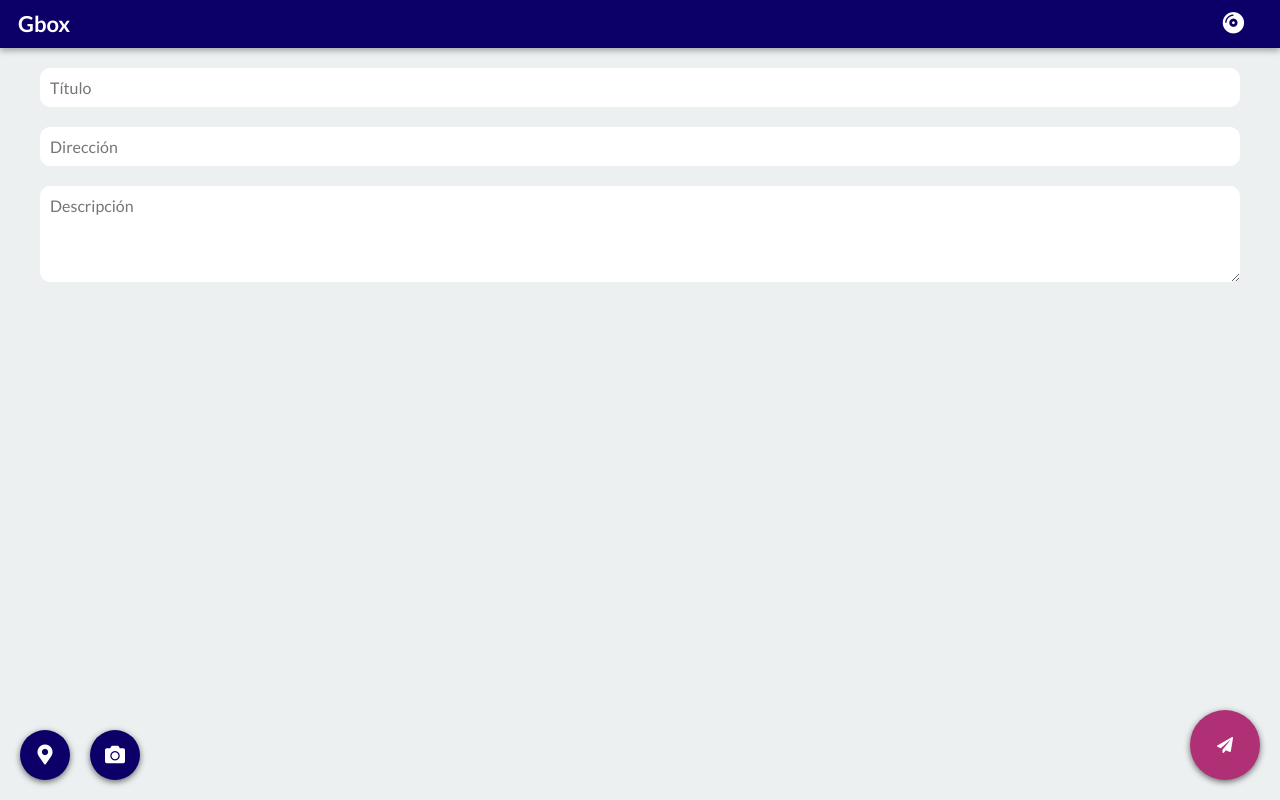
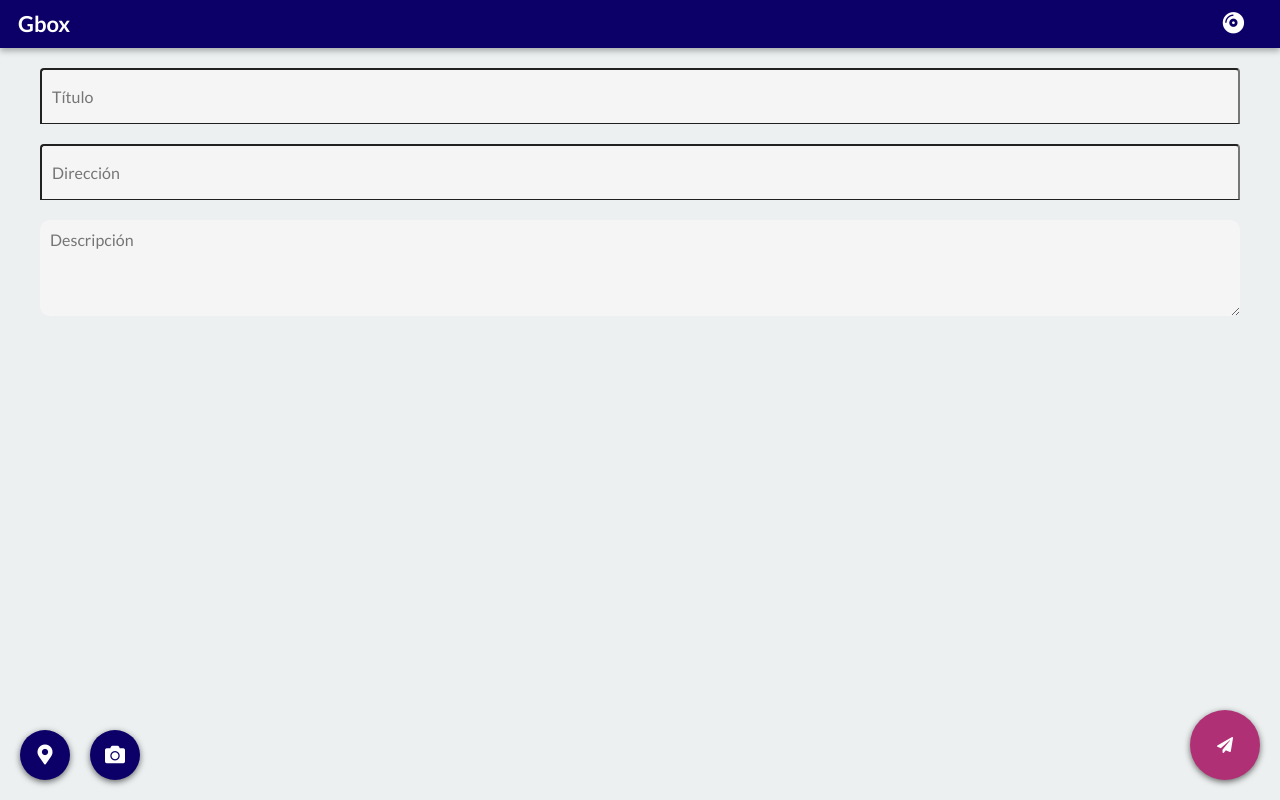
Before and after one commit to urielgaraje/gbox, a website with bundled scripts: page public/index.html in a window 1280 px wide. Both pictures are taken after a click on the element 1225 px from the left and 745 px from the top of the page. Built offline with nearby package versions, Linux system fonts and the light colour scheme; files whose address does not match are found by name.

Commit message:
changed input styles

```diff
--- a/public/css/style.css
+++ b/public/css/style.css
@@ -45,7 +45,6 @@ main {
     padding-bottom: 48px;
     padding-right: 18px;
     padding-left: 18px;
-
 }
 
 ul {
@@ -58,7 +57,7 @@ h1 {
     margin: 1.5rem 0;
 }
 
-.g-offline{
+.g-offline {
     font-style: italic;
 }
 
@@ -225,7 +224,7 @@ span.g-nav__title {
 
 .g-noti-active,
 .g-noti-disabled,
-.g-noti-vibrate{
+.g-noti-vibrate {
     outline: none;
     background: none;
     border: none;
@@ -233,7 +232,7 @@ span.g-nav__title {
     font-size: 22px;
 }
 
-.g-noti-vibrate{
+.g-noti-vibrate {
     margin-right: 18px;
 }
 
@@ -337,11 +336,32 @@ nav.g-modal__nav > button {
 }
 
 .g-form input {
+    border-radius: 4px 4px 0 0;
+    border-bottom-color: rgba(0, 0, 0, 0.12);
+    color: rgba(0, 0, 0, 0.87);
+    background-color: whitesmoke;
+    height: 56px;
+    border-bottom: 1px solid;
+}
+
+.g-form textarea {
+    border-radius: 4px 4px 0 0;
+    border-bottom-color: rgba(0, 0, 0, 0.12);
+    color: rgba(0, 0, 0, 0.87);
+    background-color: whitesmoke;
+    border-bottom: 1px solid;
+}
+
+.g-form input:focus,
+.g-form textarea:focus {
+    border-bottom: 2px solid;
+    border-bottom-color: var(--dark);
+}
+
+.g-form input {
     width: 100%;
-    border: none;
     padding: 1rem;
     margin: 1rem 0;
-    border-radius: 10px;
     font-family: 'Lato';
     font-size: 1.6rem;
 }
--- a/public/js/utils/sw-db.js
+++ b/public/js/utils/sw-db.js
@@ -1,5 +1,5 @@
-const PROD = true;
-const SERVER_URL = PROD ? 'https://frozen-mesa-12659.herokuapp.com' : 'http://localhost:3000';
+
+const SERVER_URL = window.location.origin;
 const API_URL = `${SERVER_URL}/api/v1`;
 
 const db = new PouchDB('boxes');
```
